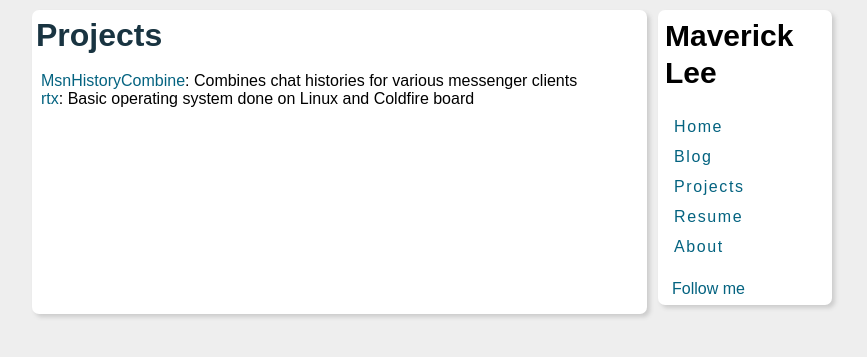
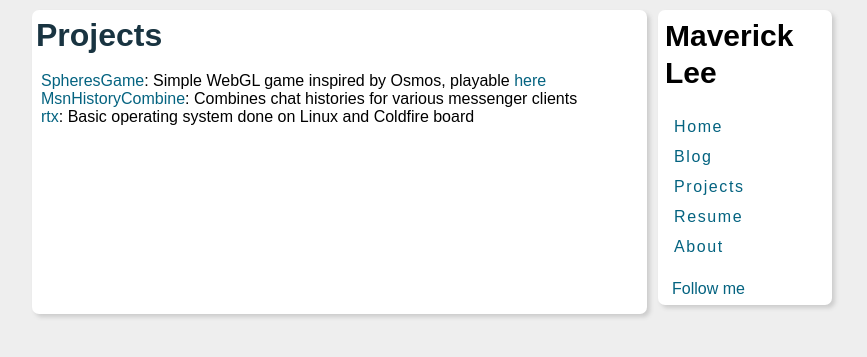
Before and after one commit to mavlee/mavlee.github.com, a Jekyll site: the page built from projects/index.html, in a window 1280 px wide. Shown: the top 357 px of the page, without its empty margins (208-1075 px from the left). Built offline with Jekyll 4.4.1, drawn with Linux system fonts in a browser that asks for light colours; Markdown is read by kramdown in place of the engine named in the settings; comment, search, counter and statistics services are not loaded.

Commit message:
add spheresgame to projects page

```diff
--- a/projects/index.html
+++ b/projects/index.html
@@ -5,6 +5,7 @@ title: Projects
 
 <h1>Projects</h1>
 <br>
+<span><a href="http://github.com/mavlee/WebGLSpheres">SpheresGame</a>: Simple WebGL game inspired by Osmos, playable <a href="/spheresgame">here</a>
 <span><a href="http://github.com/mavlee/MsnHistoryCombine">MsnHistoryCombine</a>: Combines chat histories for various messenger clients</span>
 <br>
 <span><a href="http://github.com/mavlee/rtx">rtx</a>: Basic operating system done on Linux and Coldfire board</span>
```
